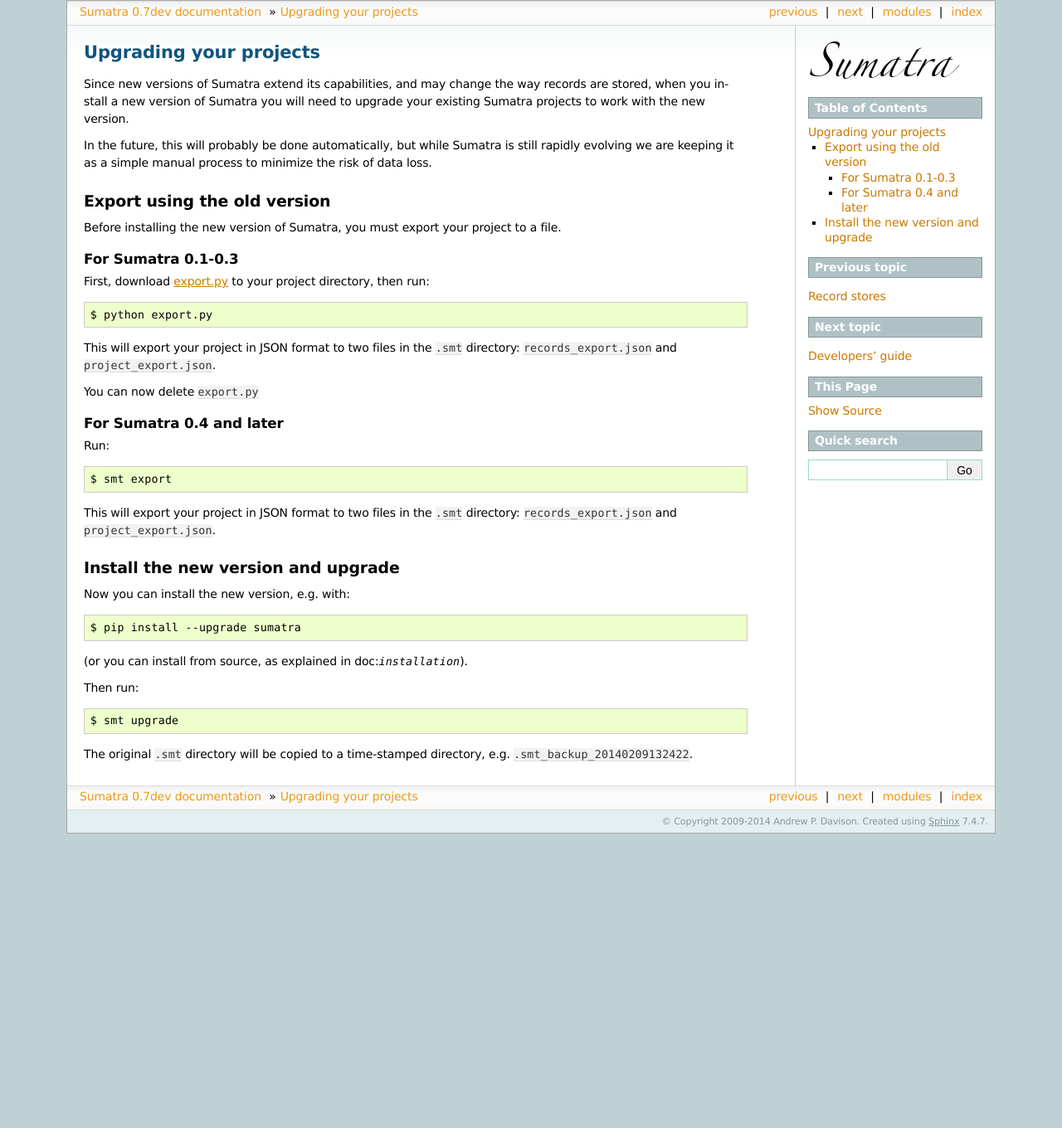
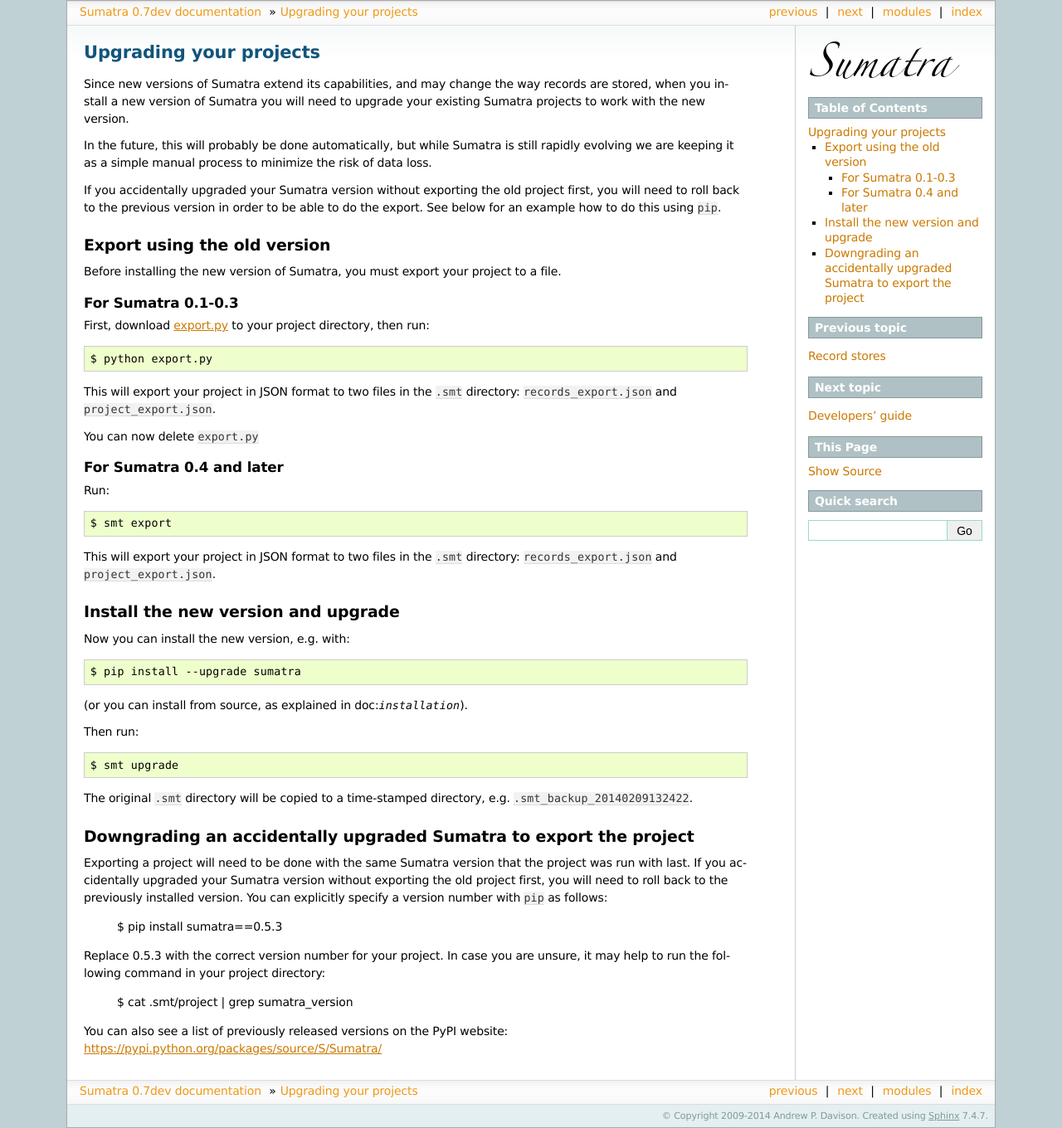
Before and after one commit to open-research/sumatra, a Sphinx documentation site: the page built from doc/upgrading.txt, in a window 1280 px wide. Shown: the whole page at 83% size. Built offline with Sphinx 7.4.7, drawn with Linux system fonts in a browser that asks for light colours; before the commit the page ends 1005 px from its top, so only the background shows below that.

Commit message:
Add doc section on how to roll back Sumatra to a previous version in case of an accidental upgrade.

```diff
--- a/doc/upgrading.txt
+++ b/doc/upgrading.txt
@@ -9,6 +9,10 @@
 In the future, this will probably be done automatically, but while Sumatra is still
 rapidly evolving we are keeping it as a simple manual process to minimize the
 risk of data loss.
+
+If you accidentally upgraded your Sumatra version without exporting the old project
+first, you will need to roll back to the previous version in order to be able to do
+the export. See below for an example how to do this using ``pip``.
 
 Export using the old version
 ----------------------------
@@ -58,3 +62,22 @@
 
 
 .. _export.py: http://neuralensemble.org/trac/sumatra/browser/tools/export.py?format=txt
+
+
+Downgrading an accidentally upgraded Sumatra to export the project
+------------------------------------------------------------------
+
+Exporting a project will need to be done with the same Sumatra version that the project
+was run with last. If you accidentally upgraded your Sumatra version without exporting
+the old project first, you will need to roll back to the previously installed version.
+You can explicitly specify a version number with ``pip`` as follows:
+
+    $ pip install sumatra==0.5.3
+
+Replace 0.5.3 with the correct version number for your project. In case you are unsure,
+it may help to run the following command in your project directory:
+
+    $ cat .smt/project | grep sumatra_version
+
+You can also see a list of previously released versions on the PyPI website:
+https://pypi.python.org/packages/source/S/Sumatra/
```
